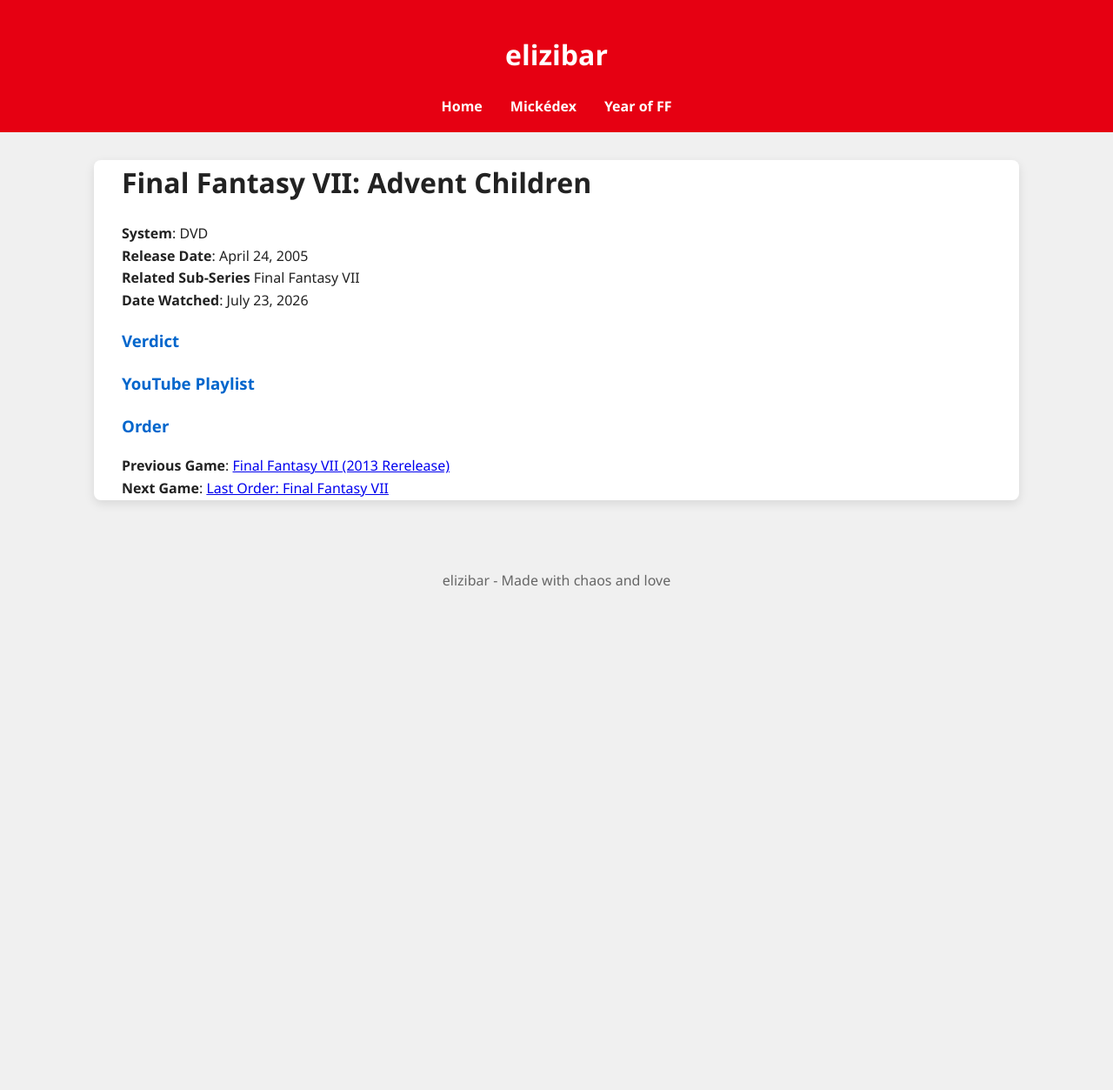
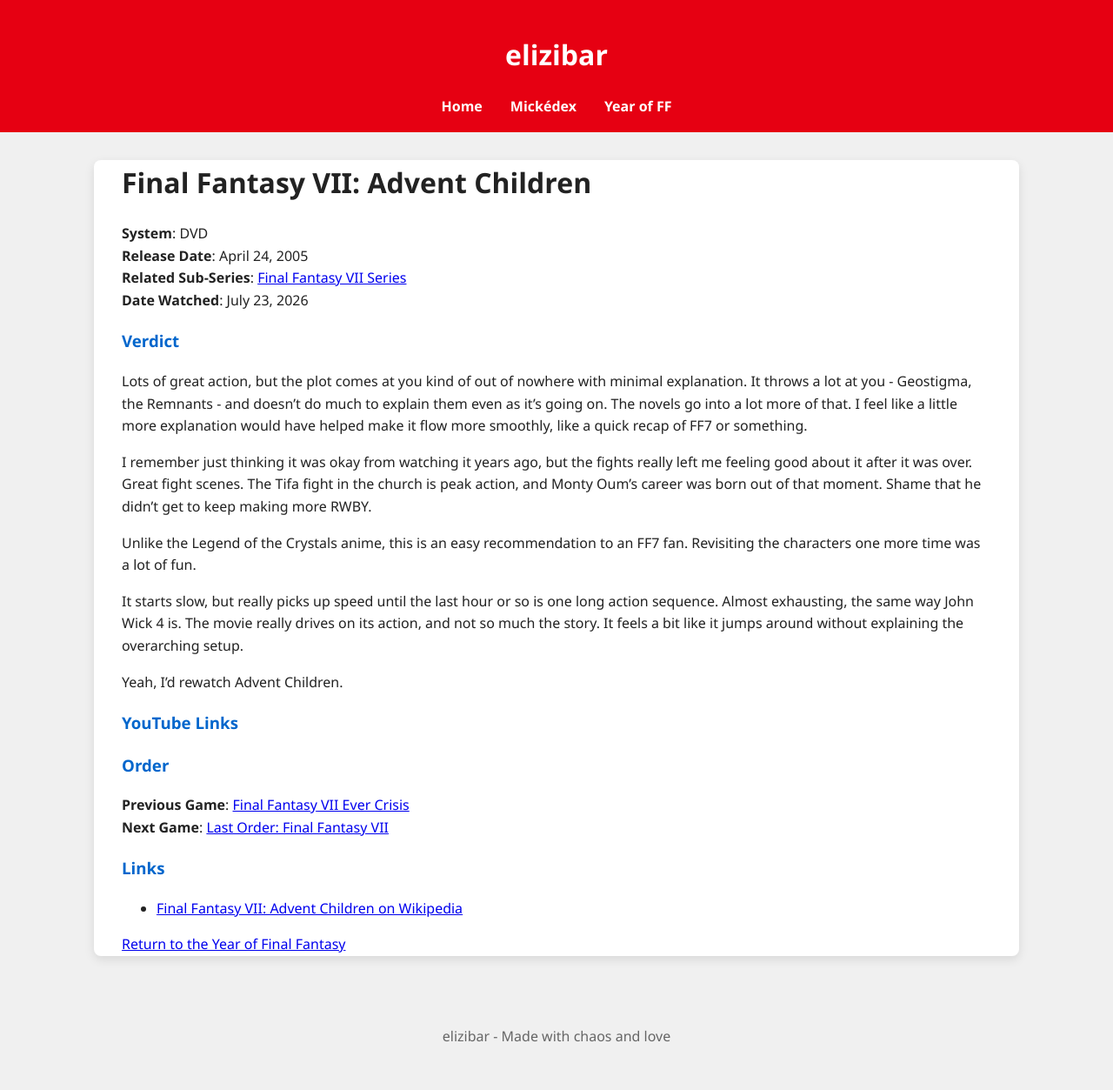
Before and after one commit to elizibar/elizibar.github.io, a Jekyll site: the page built from yearoffinalfantasy/FF7/ff7ac.md, in a window 1280 px wide. Shown: the whole page at 87% size. Built offline with Jekyll 4.4.1, drawn with Linux system fonts in a browser that asks for light colours; before the commit the page ends 900 px from its top, so only the background shows below that.

Commit message:
ff7 movies

```diff
--- a/yearoffinalfantasy/FF7/ff7ac.md
+++ b/yearoffinalfantasy/FF7/ff7ac.md
@@ -6,16 +6,31 @@
 
 # Final Fantasy VII: Advent Children
 
-**System**:  DVD
-**Release Date**:  April 24, 2005
-**Related Sub-Series**  Final Fantasy VII
-**Date Watched**:  July 23, 2026
+**System**: DVD
+**Release Date**: April 24, 2005
+**Related Sub-Series**: [Final Fantasy VII Series](/yearoffinalfantasy/ff7series/)
+**Date Watched**: July 23, 2026
 
 ### Verdict
 
+Lots of great action, but the plot comes at you kind of out of nowhere with minimal explanation. It throws a lot at you - Geostigma, the Remnants - and doesn't do much to explain them even as it's going on. The novels go into a lot more of that. I feel like a little more explanation would have helped make it flow more smoothly, like a quick recap of FF7 or something.
 
-### YouTube Playlist
+I remember just thinking it was okay from watching it years ago, but the fights really left me feeling good about it after it was over. Great fight scenes. The Tifa fight in the church is peak action, and Monty Oum's career was born out of that moment. Shame that he didn't get to keep making more RWBY.
+
+Unlike the Legend of the Crystals anime, this is an easy recommendation to an FF7 fan. Revisiting the characters one more time was a lot of fun.
+
+It starts slow, but really picks up speed until the last hour or so is one long action sequence. Almost exhausting, the same way John Wick 4 is. The movie really drives on its action, and not so much the story. It feels a bit like it jumps around without explaining the overarching setup.
+
+Yeah, I'd rewatch Advent Children.
+
+### YouTube Links
 
 ### Order
-**Previous Game**:  [Final Fantasy VII (2013 Rerelease)](/yearoffinalfantasy/ff7evercrisis/)
-**Next Game**:  [Last Order: Final Fantasy VII](/yearoffinalfantasy/ff7lo/)
+**Previous Game**: [Final Fantasy VII Ever Crisis](/yearoffinalfantasy/ff7evercrisis/)
+**Next Game**: [Last Order: Final Fantasy VII](/yearoffinalfantasy/ff7lo/)
+
+### Links
+
+- [Final Fantasy VII: Advent Children on Wikipedia](https://en.wikipedia.org/wiki/Final_Fantasy_VII:_Advent_Children)
+
+[Return to the Year of Final Fantasy](/yearoffinalfantasy/)
```
Also changed, not shown: yearoffinalfantasy/FF7/ff7denzel.md (+18 -7 lines), yearoffinalfantasy/FF7/ff7lo.md (+19 -6 lines).
